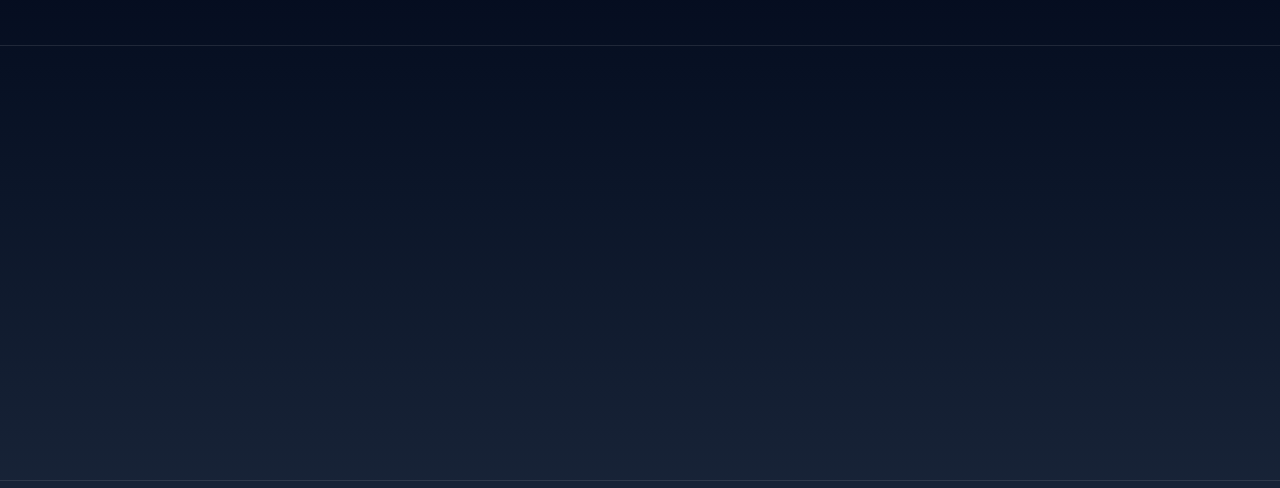
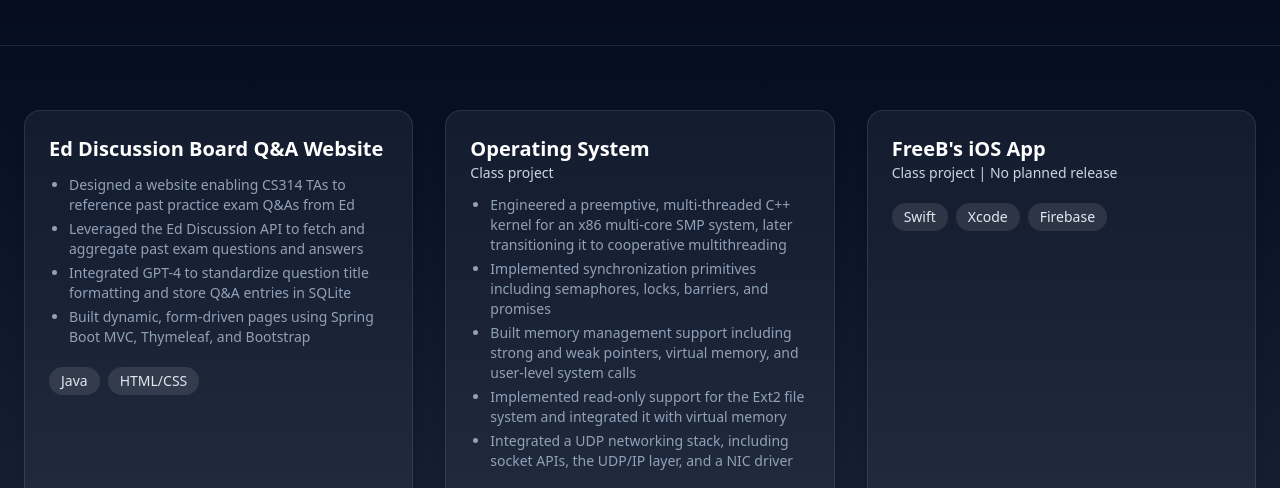
Before and after one commit to davidzhang0118/davidzhangwebsite, a website: page src/projects.html in a window 1280 px wide. Shown: the part 191-679 px from the top of the page. Drawn offline with nearby package versions, Linux system fonts and the light colour scheme; files that its build step writes are made by us from their sources.

Commit message:
updating projects page

```diff
--- a/src/projects.html
+++ b/src/projects.html
@@ -47,45 +47,81 @@
                 </div>
             </a> -->
 
-            <!-- Card (not clickable yet) -->
-            <!-- <div class="rounded-2xl border border-white/10 bg-white/5 p-6 shadow-lg">
+            <!-- Card -->
+            <div class="rounded-2xl border border-white/10 bg-white/5 p-6 shadow-lg">
                 <div class="flex items-start justify-between gap-4">
-                    <h2 class="text-xl font-semibold">Coming Soon</h2>
-                    <span class="text-slate-400">
+                    <h2 class="text-xl font-semibold">Ed Discussion Board Q&A Website</h2>
+                    <!-- <span class="text-slate-400">
                         <i class="fa-regular fa-clock"></i>
-                    </span>
+                    </span> -->
                 </div>
 
-                <p class="mt-3 text-slate-400">
-                    Placeholder for your next project. Swap this card into a link when ready.
-                </p>
+                <ul class="mt-3 text-sm text-slate-400 list-disc pl-5 space-y-1">
+                    <li>Designed a website enabling CS314 TAs to reference past practice exam Q&As from Ed</li>
+                    <li>Leveraged the Ed Discussion API to fetch and aggregate past exam questions and answers</li>
+                    <li>Integrated GPT-4 to standardize question title formatting and store Q&A entries in SQLite</li>
+                    <li>Built dynamic, form-driven pages using Spring Boot MVC, Thymeleaf, and Bootstrap</li>
+                </ul>
+
+                <div class="mt-5 flex flex-wrap gap-2">
+                    <span class="rounded-full bg-white/10 px-3 py-1 text-sm text-slate-200">Java</span>
+                    <span class="rounded-full bg-white/10 px-3 py-1 text-sm text-slate-200">HTML/CSS</span>
+                </div>
+            </div>
+
+            <!-- Card -->
+            <div class="rounded-2xl border border-white/10 bg-white/5 p-6 shadow-lg">
+                <div class="flex items-start justify-between gap-4">
+                    <div>
+                        <h2 class="text-xl font-semibold">Operating System</h2>
+                        <p class="text-sm text-slate-300">
+                            Class project
+                        </p>
+                    </div>
+                </div>
+
+                <ul class="mt-3 text-sm text-slate-400 list-disc pl-5 space-y-1">
+                    <li>Engineered a preemptive, multi-threaded C++ kernel for an x86 multi-core SMP system, later
+                        transitioning it to cooperative multithreading</li>
+                    <li>Implemented synchronization primitives including semaphores, locks, barriers, and promises</li>
+                    <li>Built memory management support including strong and weak pointers, virtual memory, and
+                        user-level system calls</li>
+                    <li>Implemented read-only support for the Ext2 file system and integrated it with virtual memory
+                    </li>
+                    <li>Integrated a UDP networking stack, including socket APIs, the UDP/IP layer, and a NIC driver
+                    </li>
+                </ul>
 
                 <div class="mt-5 flex flex-wrap gap-2">
                     <span class="rounded-full bg-white/10 px-3 py-1 text-sm text-slate-200">C++</span>
-                    <span class="rounded-full bg-white/10 px-3 py-1 text-sm text-slate-200">Robotics</span>
+                    <span class="rounded-full bg-white/10 px-3 py-1 text-sm text-slate-200">x86</span>
                 </div>
-            </div> -->
+            </div>
 
-            <!-- Another clickable card -->
-            <!-- <a href="#" class="group block rounded-2xl border border-white/10 bg-white/5 p-6 shadow-lg transition
-                        hover:-translate-y-1 hover:bg-white/10 hover:border-white/20">
+            <!-- Card -->
+            <div class="rounded-2xl border border-white/10 bg-white/5 p-6 shadow-lg">
                 <div class="flex items-start justify-between gap-4">
-                    <h2 class="text-xl font-semibold">Another Project</h2>
-                    <span class="text-slate-400 group-hover:text-slate-200 transition">
-                        <i class="fa-solid fa-link"></i>
-                    </span>
+                    <div>
+                        <h2 class="text-xl font-semibold">FreeB's iOS App</h2>
+                        <p class="text-sm text-slate-300">
+                            Class project | No planned release
+                        </p>
+                    </div>
                 </div>
 
-                <p class="mt-3 text-slate-400">
-                    Short description. You can link this to a demo page or a PDF write-up.
-                </p>
+                <ul class="mt-3 text-sm text-slate-400 list-disc pl-5 space-y-1">
+
+                </ul>
 
                 <div class="mt-5 flex flex-wrap gap-2">
-                    <span class="rounded-full bg-white/10 px-3 py-1 text-sm text-slate-200">Java</span>
-                    <span class="rounded-full bg-white/10 px-3 py-1 text-sm text-slate-200">Data Structures</span>
-                </div> -->
-            <!-- </a> -->
+                    <span class="rounded-full bg-white/10 px-3 py-1 text-sm text-slate-200">Swift</span>
+                    <span class="rounded-full bg-white/10 px-3 py-1 text-sm text-slate-200">Xcode</span>
+                    <span class="rounded-full bg-white/10 px-3 py-1 text-sm text-slate-200">Firebase</span>
+                </div>
+            </div>
+
         </div>
+
     </main>
 
     <div id="footer-placeholder"></div>
```
